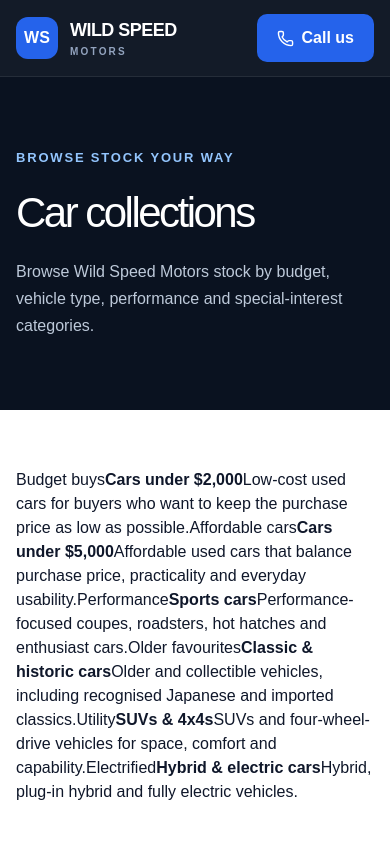
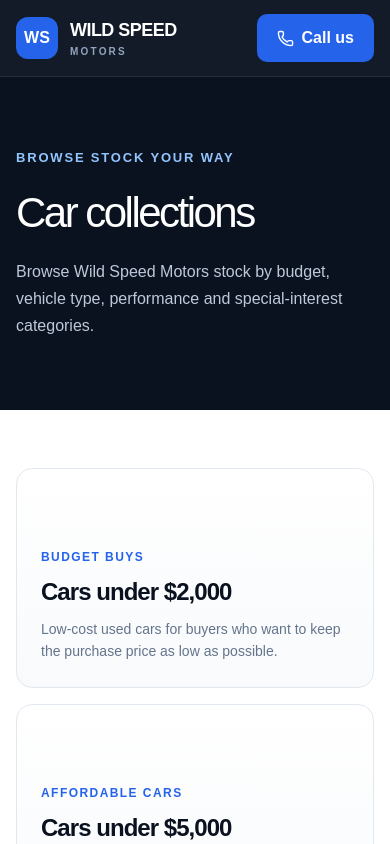
Before and after one commit to kbghumman/wild-speed-motors, a Next.js app: page /collections in a window 390 px wide. Shown: the top 844 px of the page. Built offline with nearby package versions, Linux system fonts and the light colour scheme.

Commit message:
Style collection browsing pages

```diff
--- a/src/app/globals.css
+++ b/src/app/globals.css
@@ -855,3 +855,90 @@ select {
     grid-template-columns: repeat(2, 1fr);
   }
 }
+
+
+.collection-section {
+  margin-top: 36px;
+}
+
+.collection-grid {
+  display: grid;
+  grid-template-columns: repeat(3, 1fr);
+  gap: 16px;
+}
+
+.collection-card {
+  display: flex;
+  min-height: 190px;
+  flex-direction: column;
+  justify-content: flex-end;
+  border: 1px solid var(--line);
+  border-radius: 16px;
+  background:
+    linear-gradient(180deg, rgba(255,255,255,0.98), rgba(248,250,252,0.98));
+  padding: 24px;
+  transition: 0.2s ease;
+}
+
+.collection-card:hover {
+  transform: translateY(-3px);
+  border-color: #bfd3ff;
+  box-shadow: 0 14px 34px rgba(15,23,42,0.08);
+}
+
+.collection-card strong {
+  margin: 8px 0 8px;
+  color: var(--navy);
+  font-size: 24px;
+  letter-spacing: -0.04em;
+}
+
+.collection-card > span:last-child {
+  color: var(--muted);
+  line-height: 1.6;
+  font-size: 14px;
+}
+
+.collection-eyebrow {
+  color: var(--blue);
+  font-size: 12px;
+  font-weight: 900;
+  letter-spacing: 0.12em;
+  text-transform: uppercase;
+}
+
+.collection-card-large {
+  min-height: 220px;
+}
+
+.empty-state {
+  border: 1px dashed #cbd5e1;
+  border-radius: 16px;
+  background: #f8fafc;
+  padding: 42px;
+  text-align: center;
+}
+
+.empty-state h2 {
+  margin: 0 0 10px;
+  color: var(--navy);
+}
+
+.empty-state p {
+  max-width: 620px;
+  margin: 0 auto;
+  color: var(--muted);
+  line-height: 1.7;
+}
+
+@media (max-width: 980px) {
+  .collection-grid {
+    grid-template-columns: repeat(2, 1fr);
+  }
+}
+
+@media (max-width: 640px) {
+  .collection-grid {
+    grid-template-columns: 1fr;
+  }
+}
```
